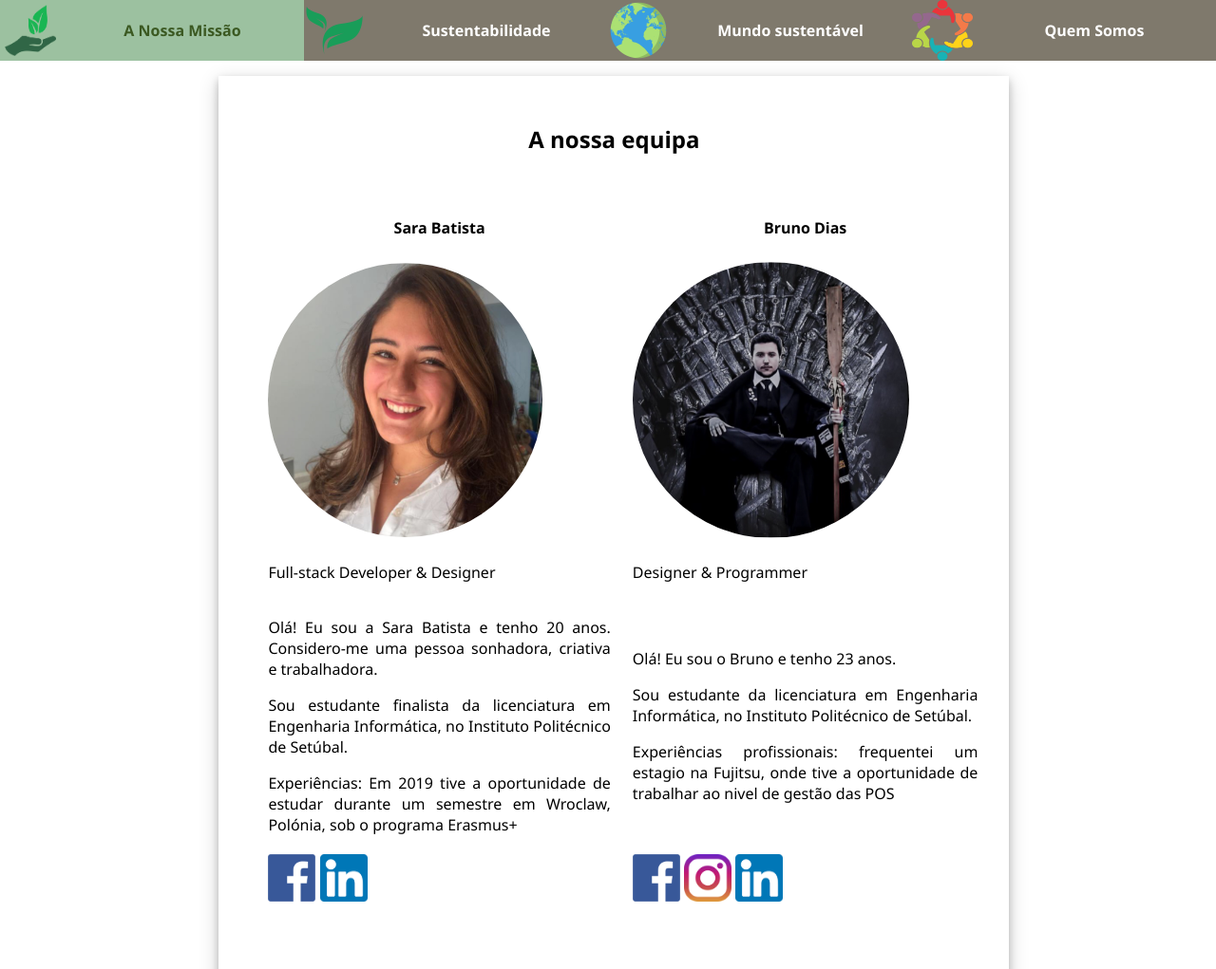
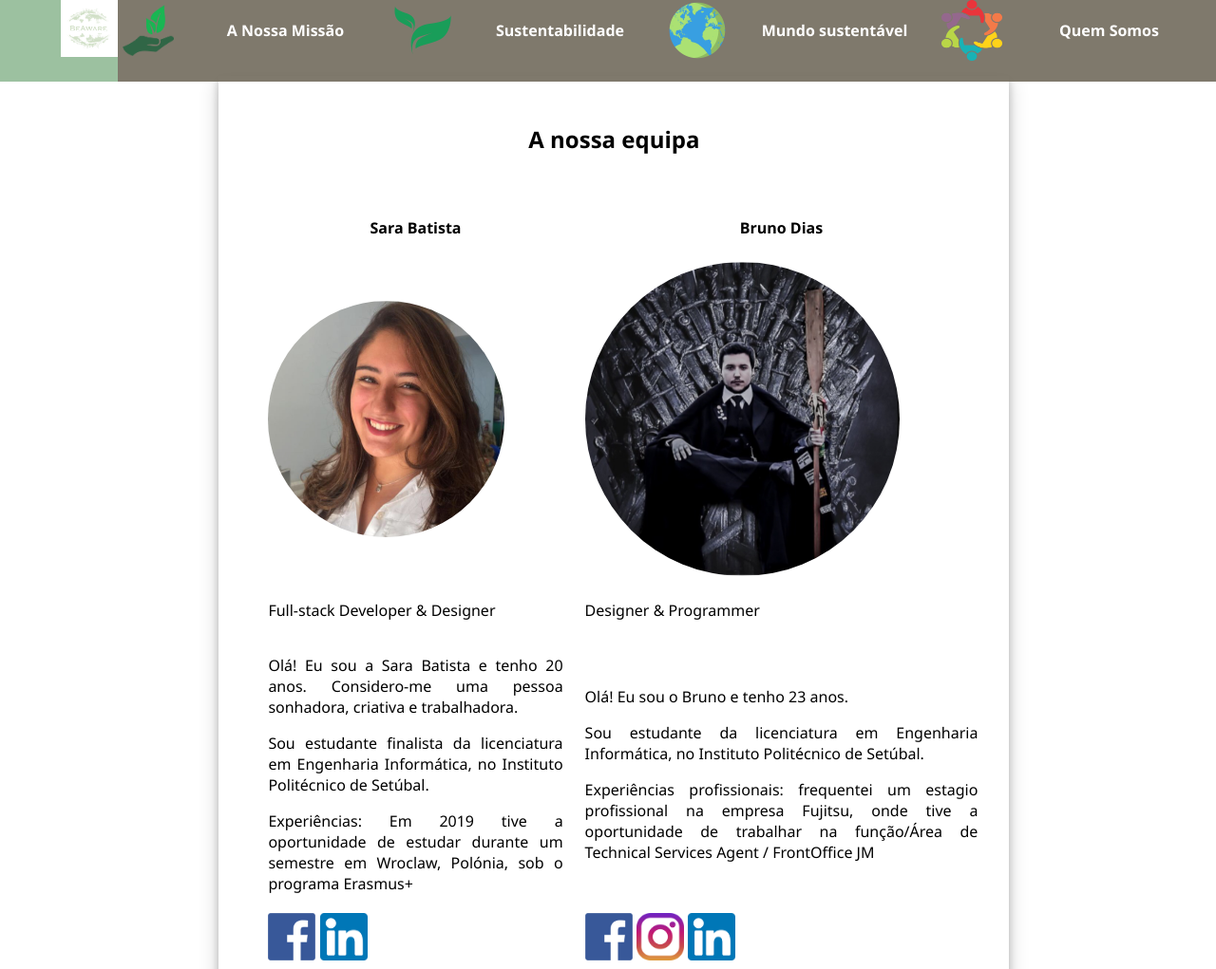
Before and after one commit to Sarabatista16t/PI_Website_Sustentability, a website: page www/TeamPage.html in a window 1280 px wide. Shown: the top 1021 px of the page at 95% size. Drawn offline with Linux system fonts and the light colour scheme.

Commit message:
Logo adicionado(falta arranjar melhor) header criado, atualização em alguns estilos e introdução
estou a tentar colocar a pagina de quem somos direita mas ainda não consegui bem

```diff
--- a/www/TeamPage.html
+++ b/www/TeamPage.html
@@ -8,8 +8,9 @@
     <link rel="stylesheet" href="styles/estilos.css">
     <title>Conheça a Equipa</title>
 
+<!-- ------------------
+    <nav>
 
-    <nav>
         <div class="hamburger">
             <label class="hamburger-button" for="hamburger-checkbox">Menu</label>
         </div>
@@ -23,11 +24,37 @@
             <li><a id="menuGoal3" href="TeamPage.html">Quem Somos</a></li>
         </ul>
     </nav>
-
+ --------------------- -->
 
 </head>
 
 <body>
+
+    <header>
+        <!-- ------------------ MENU --------------------- -->
+        <nav>
+            <div class="hamburger">
+                <label class="hamburger-button" for="hamburger-checkbox">Menu</label>
+            </div>
+
+            <input type="checkbox" id="hamburger-checkbox" />
+
+            <ul id="menu">
+                <div id="logo">
+                    <a href="#">
+                        <img  src="images/logotipoBeAware.png" width="60" height="60" /></a>
+                </div>
+                <li class="menuselected">
+                    <a id="menuHome" href="MainPage.html#A Nossa Missão">A Nossa Missão</a>
+                </li>
+                <li><a id="menuGoal1" href="MainPage.html#Sustentabilidade">Sustentabilidade</a></li>
+                <li>
+                    <a id="menuGoal2" href="MainPage.html#mundo sustentável">Mundo sustentável</a>
+                </li>
+                <li><a id="menuGoal3" href="TeamPage.html">Quem Somos</a></li>
+            </ul>
+        </nav>
+    </header>
     <!-- ------------------ MAIN CONTENT ------------------ -->
     <div id="main">
         <!-- PAGE "Conheça a Equipa" -->
@@ -74,7 +101,7 @@
                     <td>
                         <p>Olá! Eu sou o Bruno e tenho 23 anos. </p>
                         <p>Sou estudante da licenciatura em Engenharia Informática, no Instituto Politécnico de Setúbal.</p>
-                        <p>Experiências profissionais: frequentei um estagio na Fujitsu, onde tive a oportunidade de trabalhar ao nivel de gestão das POS</p>
+                        <p>Experiências profissionais: frequentei um estagio profissional na empresa Fujitsu, onde tive a oportunidade de trabalhar na função/Área de Technical Services Agent / FrontOffice JM</p>
                     </td>
                 </tr>
 
--- a/www/styles/estilos.css
+++ b/www/styles/estilos.css
@@ -1,13 +1,16 @@
 /*=======================================================================================*/
 
-
 /*                                STRUCTURE STYLES                                       */
-
 
 /*=======================================================================================*/
 
 html {
     scroll-behavior: smooth;
+}
+
+header{
+    display: flex;
+    justify-content: space-evenly;
 }
 
 body {
@@ -32,11 +35,10 @@ nav {
     background-color: white;
 }
 
-
 /* MENU STYLE */
 
 #menu {
-    display: none;
+    display: flex;
     list-style-type: none;
     margin: 0;
     padding: 0;
@@ -51,6 +53,11 @@ nav {
     /* Position the navbar at the top of the page */
     width: 100%;
     /* Full width */
+}
+
+#logo{
+
+    background-image: url("../images/logotipoBeAware.png");
 }
 
 #menuHome {
@@ -129,7 +136,7 @@ nav {
         display: none;
     }
     #menu {
-        display: block;
+        display: flex;
     }
     #menu li {
         float: left;
@@ -144,7 +151,6 @@ nav {
         margin-top: 80px;
     }
 }
-
 
 /*FOOTER STYLE*/
 
@@ -182,12 +188,9 @@ nav {
     justify-content: space-evenly;
 }
 
-
 /*=======================================================================================*/
 
-
 /*                             AESTHETIC POINTS STYLES                                   */
-
 
 /*=======================================================================================*/
 
@@ -217,7 +220,6 @@ td {
     margin-left: 2%;
 }
 
-
 /* Team button*/
 
 .team_button {
@@ -231,7 +233,6 @@ td {
     margin-left: 43%;
     border-radius: 12px;
 }
-
 
 /* Submit button */
 
@@ -247,13 +248,11 @@ td {
     border-radius: 12px;
 }
 
-
 /* Sustainability Video */
 
 #video_introdutorio {
     margin-left: 13%;
 }
-
 
 /* Profile Pictures*/
 
@@ -267,7 +266,6 @@ td {
     width: 50px;
     height: 50px;
 }
-
 
 /* Card Itens*/
 
@@ -298,19 +296,15 @@ td {
     background-image: url("../images/background.jpg");
 }
 
-
 /*=======================================================================================*/
 
-
 /*                                 SLIDE SHOW STYLE                                     */
-
 
 /*=======================================================================================*/
 
 * {
     box-sizing: border-box;
 }
-
 
 /* Slideshow container */
 
@@ -320,18 +314,15 @@ td {
     margin: auto;
 }
 
-
 /* Hide the images by default */
 
 .mySlides {
     display: none;
 }
 
-
 /* Next & previous buttons */
 
-.prev,
-.next {
+.prev, .next {
     cursor: pointer;
     position: absolute;
     top: 50%;
@@ -346,7 +337,6 @@ td {
     user-select: none;
 }
 
-
 /* Position the "next button" to the right */
 
 .next {
@@ -354,14 +344,11 @@ td {
     border-radius: 3px 0 0 3px;
 }
 
-
 /* On hover, add a black background color with a little bit see-through */
 
-.prev:hover,
-.next:hover {
+.prev:hover, .next:hover {
     background-color: rgba(0, 0, 0, 0.8);
 }
-
 
 /* Caption text */
 
@@ -376,7 +363,6 @@ td {
     font-weight: bold;
 }
 
-
 /* Number text (1/3 etc) */
 
 .numbertext {
@@ -386,7 +372,6 @@ td {
     position: absolute;
     top: 0;
 }
-
 
 /* The dots/bullets/indicators */
 
@@ -401,11 +386,9 @@ td {
     transition: background-color 0.6s ease;
 }
 
-.active,
-.dot:hover {
+.active, .dot:hover {
     background-color: #717171;
 }
-
 
 /* Fading animation */
 
```
Also changed, not shown: www/MainPage.html (+70 -24 lines), www/images/logotipoBeAware.png (added).
